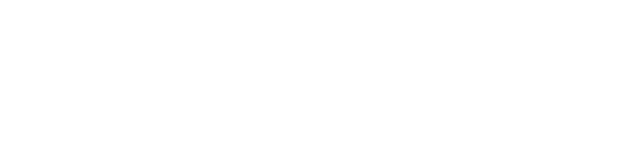
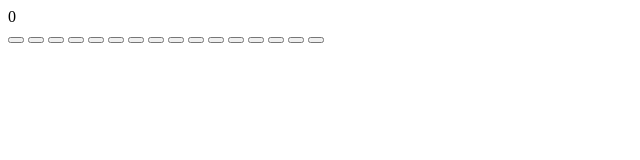
Before and after one commit to italo-mauricio/Calculator-IPHONE, a plain HTML site: page index.html in a window 1280 px wide. Shown: the whole page, without its empty margins (0-640 px from the left). Drawn offline with Linux system fonts and the light colour scheme.

Commit message:
adicionando as classes

```diff
--- a/index.html
+++ b/index.html
@@ -1,11 +1,39 @@
 <!DOCTYPE html>
 <html>
     <head>
-
+        <link rel="stylesheet" href="style.css">
     </head>
 
 
     <body>
+        <div class="container">
+
+            <div class="result">
+                <span>0</span>
+            </div>
+
+            <div class="buttons">
+                <button></button>
+                <button></button>
+                <button></button>
+                <button></button>
+                <button></button>
+                <button></button>
+                <button></button>
+                <button></button>
+                <button></button>
+                <button></button>
+                <button></button>
+                <button></button>
+                <button></button>
+                <button></button>
+                <button></button>
+                <button></button>
+            </div>
+
+        </div>
+
+        <script> src="index.js" </script>
 
     </body>
 
```
